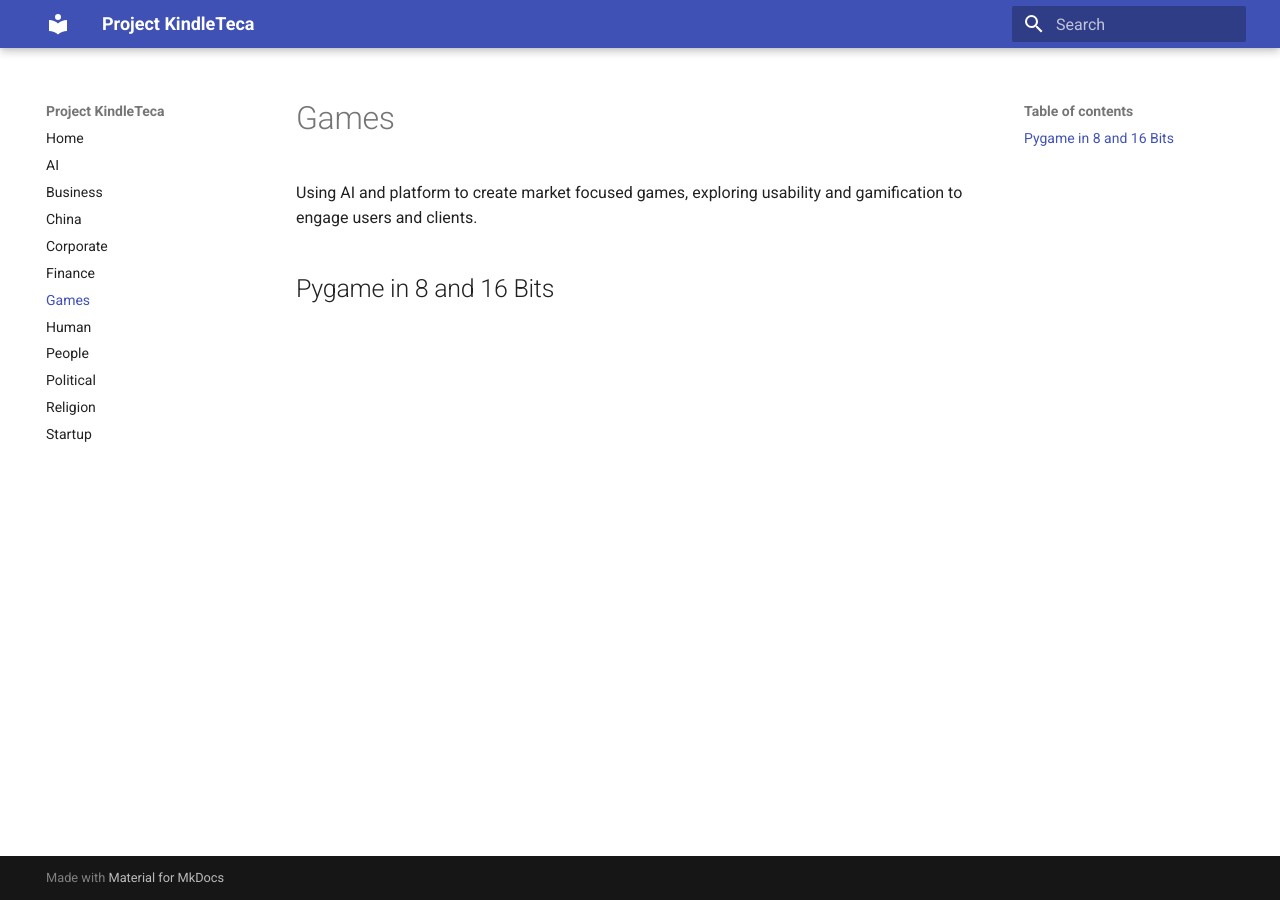
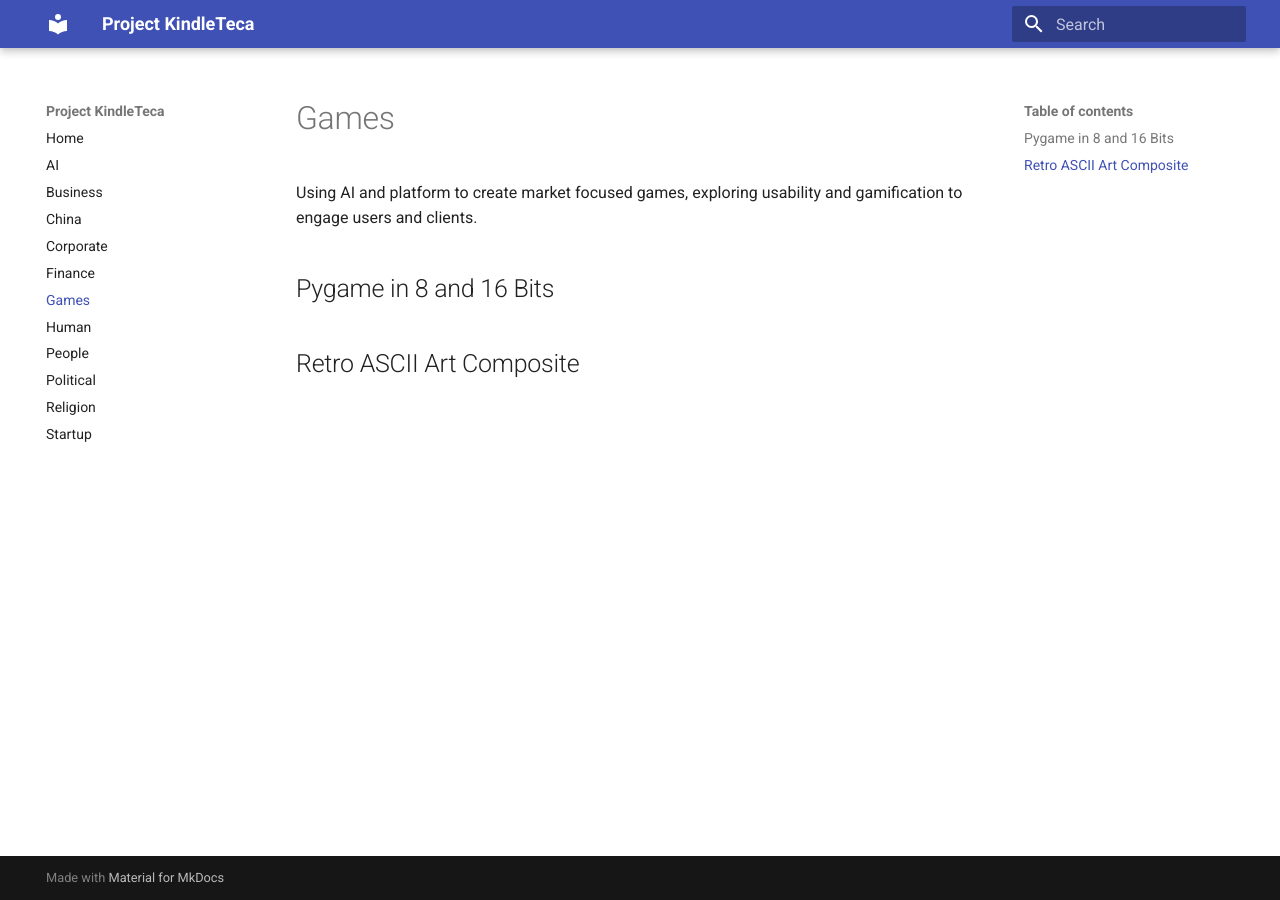
Before and after one commit to renatobrf/kindle-teca, an MkDocs documentation site: the page built from docs/games.md, in a window 1280 px wide. Built offline with MkDocs 1.6.1 and Material for MkDocs 9.7.7, drawn with Linux system fonts in a browser that asks for light colours.

Commit message:
Add section for Retro ASCII Art Composite

```diff
--- a/docs/games.md
+++ b/docs/games.md
@@ -2,3 +2,5 @@
 Using AI and platform to create market focused games, exploring usability and gamification to engage users and clients.
 
 ## Pygame in 8 and 16 Bits
+
+## Retro ASCII Art Composite
```
